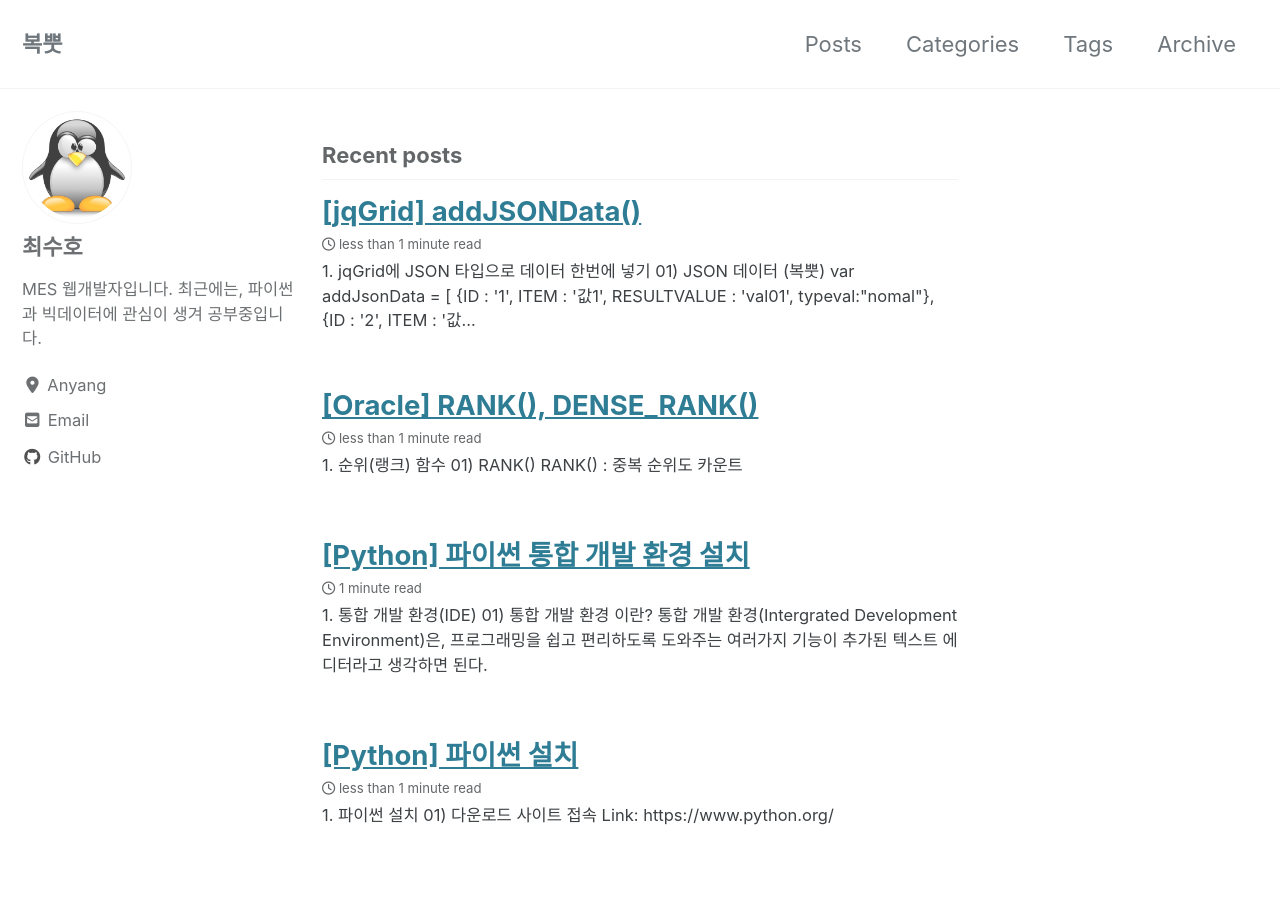
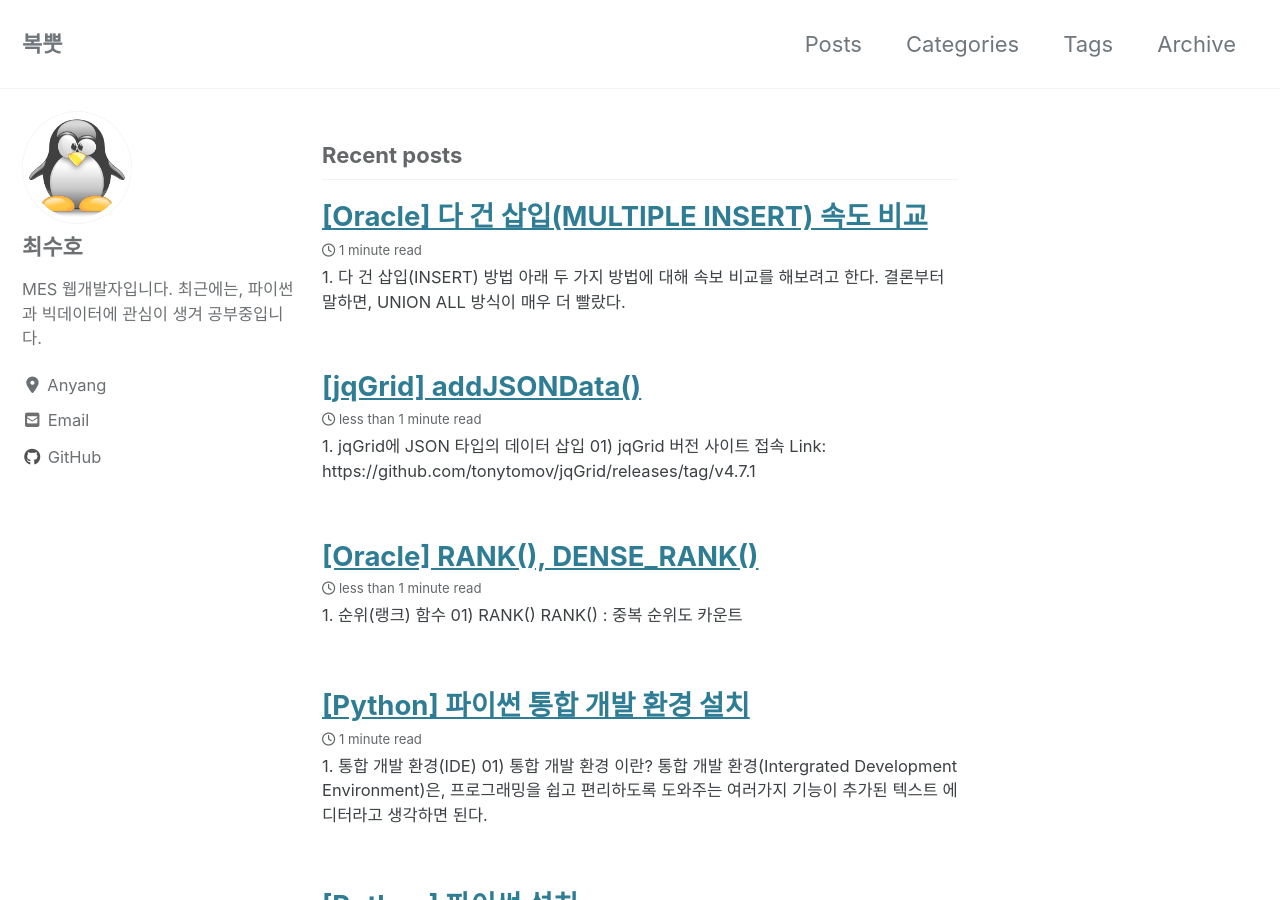
Before and after one commit to apt-get-install/apt-get-install.github.io, a Jekyll site: the page built from index.html, in a window 1280 px wide and 900 px high. Built offline with Jekyll 4.4.1, drawn with Linux system fonts in a browser that asks for light colours; cached includes are drawn as plain includes; nearby versions of some CDN libraries; the list of posts is cut into pages by our own code; part of the change alters nothing that is shown.

Commit message:
Posting about oracle multiple insert

````diff
--- a/_posts/2020-09-20-[jqGrid]-function-addJSONData.md
+++ b/_posts/2020-09-20-[jqGrid]-function-addJSONData.md
@@ -12,9 +12,24 @@ tags:
   - addJSONData
   - jqGrid
   - JSON
+  - 그리드
 ---
-# 1. jqGrid에 JSON 타입으로 데이터 한번에 넣기
-## 01) JSON 데이터 (복뿟)
+# 1. jqGrid에 JSON 타입의 데이터 삽입
+## 01) jqGrid 버전
+* 사이트 접속 Link: [https://github.com/tonytomov/jqGrid/releases/tag/v4.7.1][jqGrid-4.7.1-link]{: target="_blank"}
+
+[jqGrid-4.7.1-link]: https://www.jetbrains.com/ko-kr/ "Go jqGrid v4.7.1 down"
+
+4.7.1버전 이하(무료)버전을 사용하였다.
+
+
+>무료 근거(공식 블로그 기사) Link: [http://www.trirand.com/blog/?p=1438][jqGrid-official-blog]{: target="_blank"}
+
+
+[jqGrid-official-blog]: http://www.trirand.com/blog/?p=1438 "Go jqGrid-official-blog"
+
+# 2. 예시 및 소스 (복뿟)
+## 01) JSON 데이터
 ```javascript
 var addJsonData = [
 	{ID : '1', ITEM : '값1', RESULTVALUE : 'val01', typeval:"nomal"},
@@ -26,7 +41,6 @@ var addJsonData = [
 	{ID : '7', ITEM : '값7', RESULTVALUE : 'val07', typeval:"nomal"}
 ];
 ```
-
 
 ## 02) addJSONData() 사용 (복뿟)
 ```javascript
--- /dev/null
+++ b/_posts/2020-09-23-[Oracle]-performance-01.md
@@ -0,0 +1,109 @@
+---
+title: "[Oracle] 다 건 삽입(MULTIPLE INSERT) 속도 비교"
+layout: single
+date: 2020-09-23 20:36:30 +0900
+author: 최수호
+toc: true
+toc_sticky: true
+published : true
+categories:
+  - orcale
+tags:
+  - INSERT ALL
+  - insert all
+  - UNION ALL
+  - union all
+  - multiple insert
+  - multi insert
+  - 다중 삽입
+  - 다중 인서트
+  - 속도 비교
+---
+# 1. 다 건 삽입(INSERT) 방법
+아래 두 가지 방법에 대해 속보 비교를 해보려고 한다.
+>결론부터 말하면, UNION ALL 방식이 매우 더 빨랐다.
+
+## 01) INSERT ALL을 사용하는 방법
+기본적인 사용 방법은 다음과 같다.
+
+```sql
+INSERT ALL
+    INTO [테이블] ( [COLUMN1], [COLUMN2], ...) VALUES ( [VALUE1], [VALUE2], ...)
+    INTO [테이블] ( [COLUMN1], [COLUMN2], ...) VALUES ( [VALUE1], [VALUE2], ...)
+	...
+    INTO [테이블] ( [COLUMN1], [COLUMN2], ...) VALUES ( [VALUE1], [VALUE2], ...)
+SELECT * FROM DUAL;
+);
+```
+가장 하단의 SELECT * FROM DUAL이 없으면 오류가 발생한다.
+>이유를 아시는분 설명 해주시면 정말 감사히 배우겠습니다.
+
+
+
+## 02) UNION ALL을 사용하는 방법
+기본적인 사용 방법은 다음과 같다.
+```sql
+INSERT INTO [테이블] ([COLUMN1], [COLUMN2], ...)
+	SELECT ([VALUE1], [VALUE2], ...) UNION ALL
+	SELECT ([VALUE1], [VALUE2], ...) UNION ALL
+	...
+	SELECT ([VALUE1], [VALUE2], ...)
+);
+```
+
+# 2. 속도 비교 결과
+1,000건 삽입 기준으로, 다음과 같은 결과가 나왔다.
+
+## 01) INSERT ALL
+![INSERT ALL 1000건 삽입 결과](/assets/images/posts/oracle-insert-all-1000.jpg)
+
+1,000건 : **437.865초**
+
+## 02) UNION ALL
+![INSERT ALL 1000건 삽입 결과](/assets/images/posts/oracle-union-all-1000.jpg)
+
+1,000건 : **0.06초**
+
+UNION ALL은 추가 테스트로, 10,000건도 진행해 보았다.
+![INSERT ALL 10000건 삽입 결과](/assets/images/posts/oracle-union-all-10000.jpg)
+
+10,000건 : **24.635초**
+
+
+# 3. 예시 및 소스 (복뿟)
+## 01) 테이블 생성
+```sql
+CREATE TABLE TEST (
+	A_COM VARCHAR2(20),
+	B_COL VARCHAR2(20),
+	C_COL VARCHAR2(20)
+);
+```
+
+## 02) 데이터 삽입
+```sql
+-- INSERT ALL 방식
+INSERT ALL
+	INTO TEST ( A_COM, B_COL, C_COL ) VALUES ('val01','val02','val03')
+	INTO TEST ( A_COM, B_COL, C_COL ) VALUES ('val01','val02','val03')
+	...
+	INTO TEST ( A_COM, B_COL, C_COL ) VALUES ('val01','val02','val03')
+SELECT * FROM DUAL;
+);
+
+-- UNION ALL 방식
+INSERT INTO TEST ( A_COM, B_COL, C_COL )
+	SELECT ('val01','val02','val03') FROM DUAL UNION ALL
+	SELECT ('val01','val02','val03') FROM DUAL UNION ALL
+	...
+	SELECT ('val01','val02','val03') FROM DUAL UNION ALL
+);
+```
+
+<script src="https://utteranc.es/client.js"
+    repo="apt-get-install/apt-get-install.github.io"
+    issue-term="title"
+    theme="github-light"
+    crossorigin="anonymous"
+    async>
+</script>
````
Also changed, not shown: assets/images/posts/oracle-insert-all-1000.jpg (added), assets/images/posts/oracle-union-all-1000.jpg (added), assets/images/posts/oracle-union-all-10000.jpg (added).
